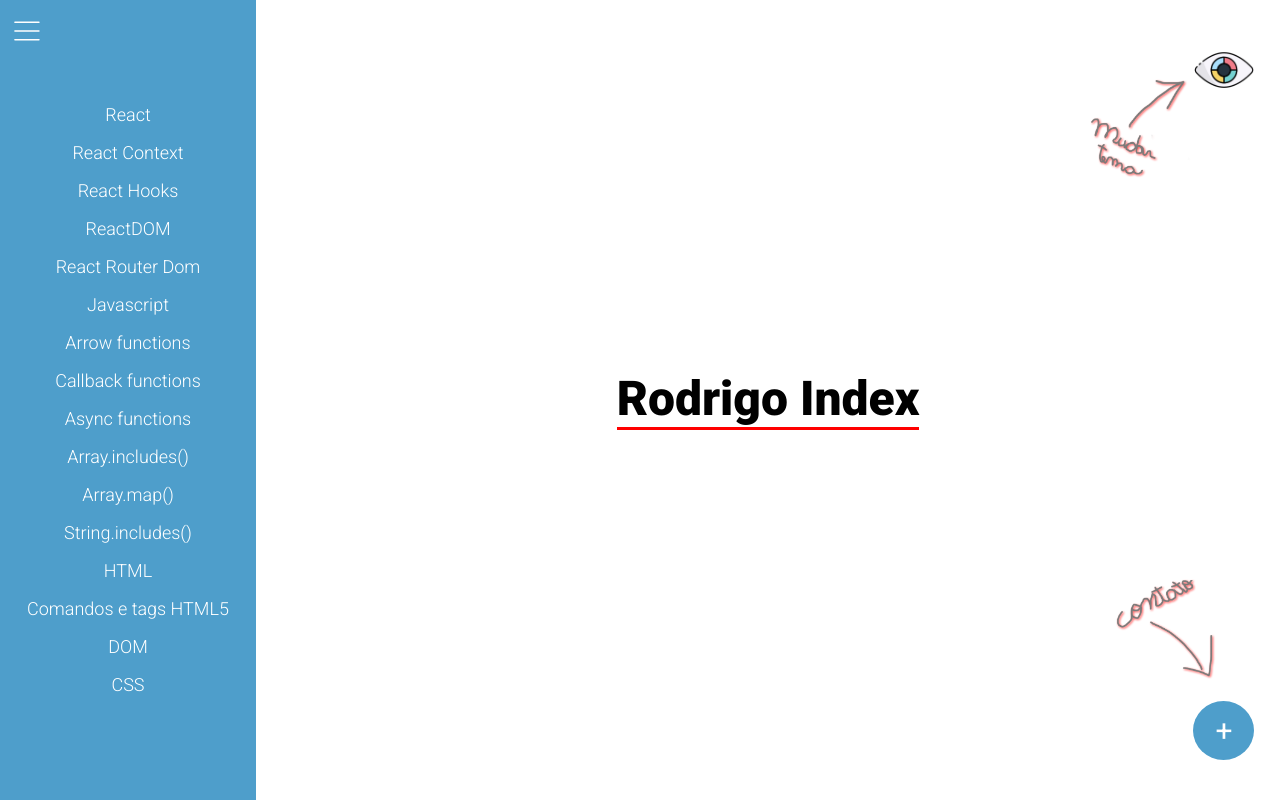
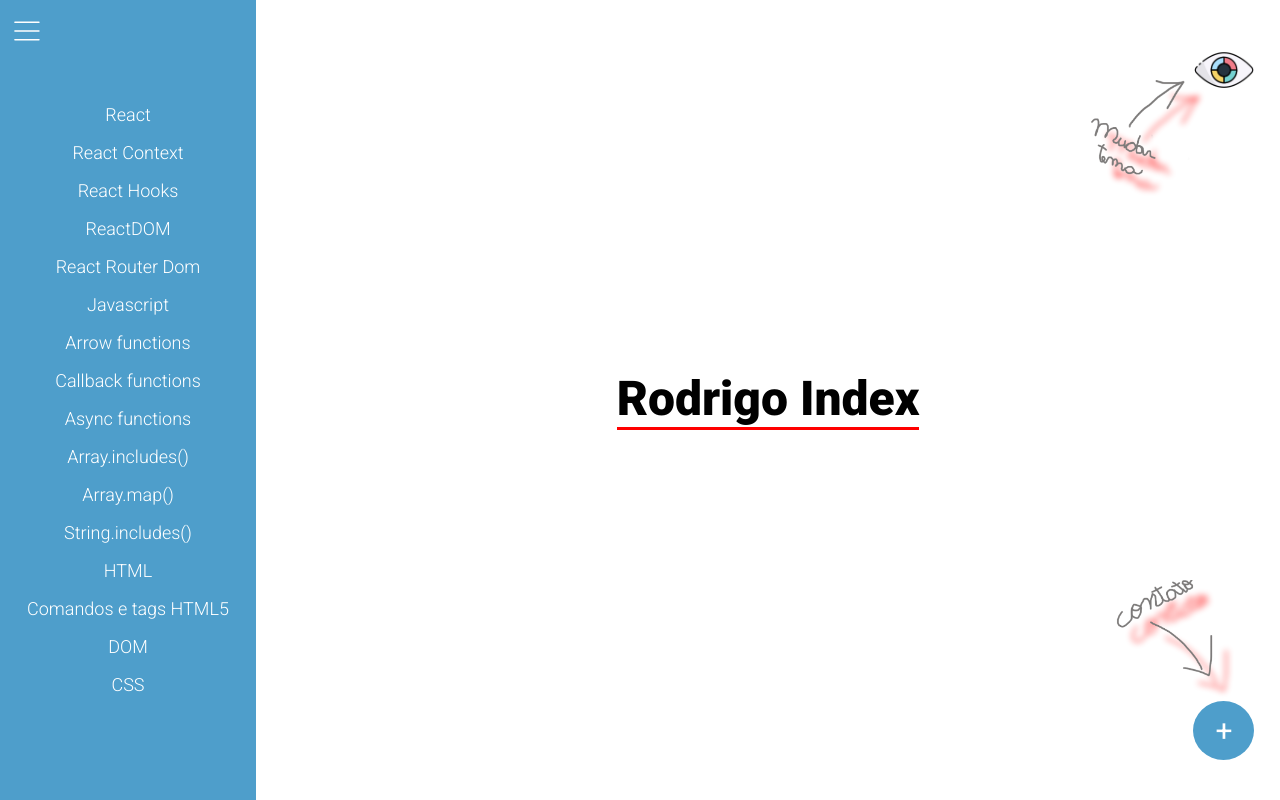
Before and after one commit to rodrigolima2/rodrigolima2.github.io, a React (Create React App) app: page / in a window 1280 px wide. Built offline with nearby package versions, Linux system fonts and the light colour scheme.

Commit message:
test: teste de design

```diff
--- a/src/App.css
+++ b/src/App.css
@@ -71,7 +71,7 @@ body::-webkit-scrollbar-thumb {
 
 
   opacity: 0.7;
-  filter: url()drop-shadow(1px 1px 1px var(--theme-color-blur));
+  filter: url()drop-shadow(15px 15px 3px var(--theme-color-blur));
 }
 
 .App__img.change-theme{
```
